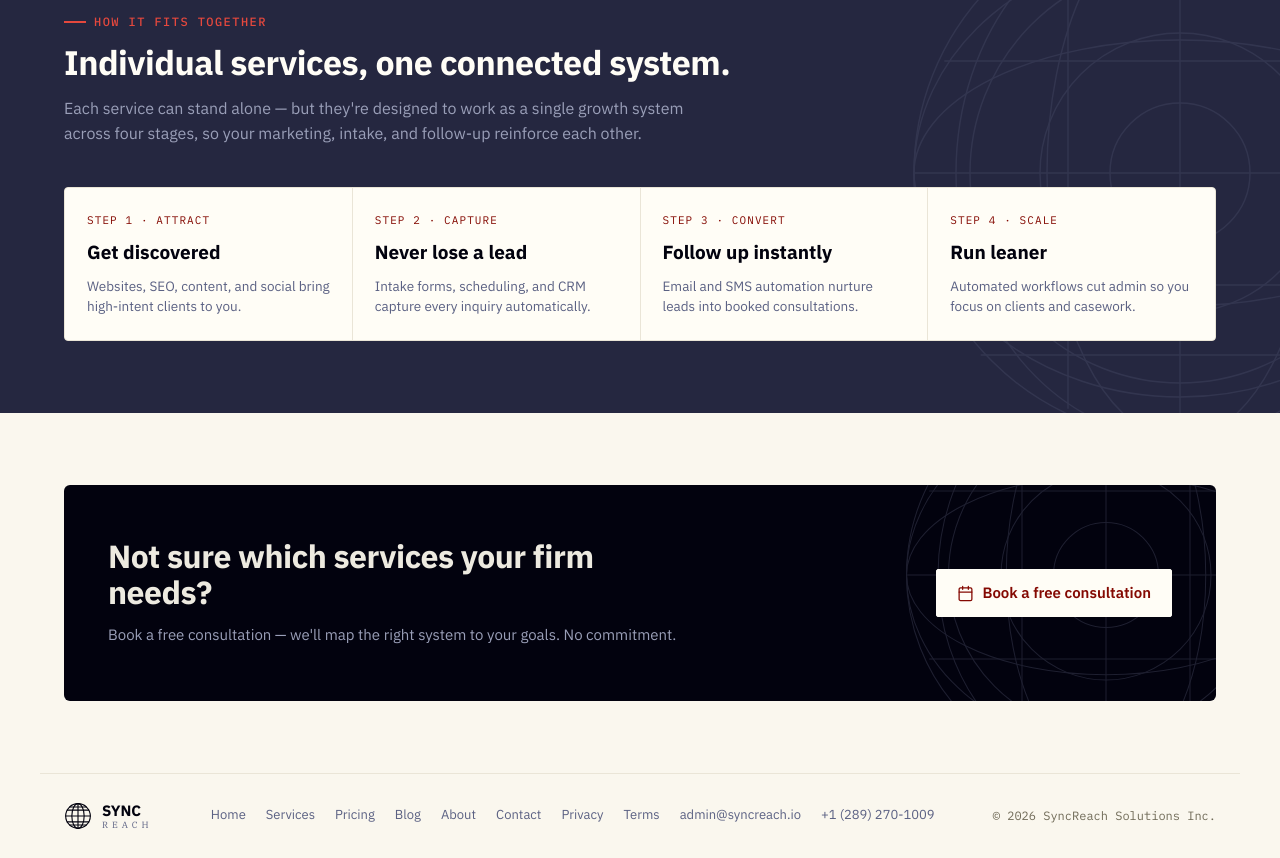
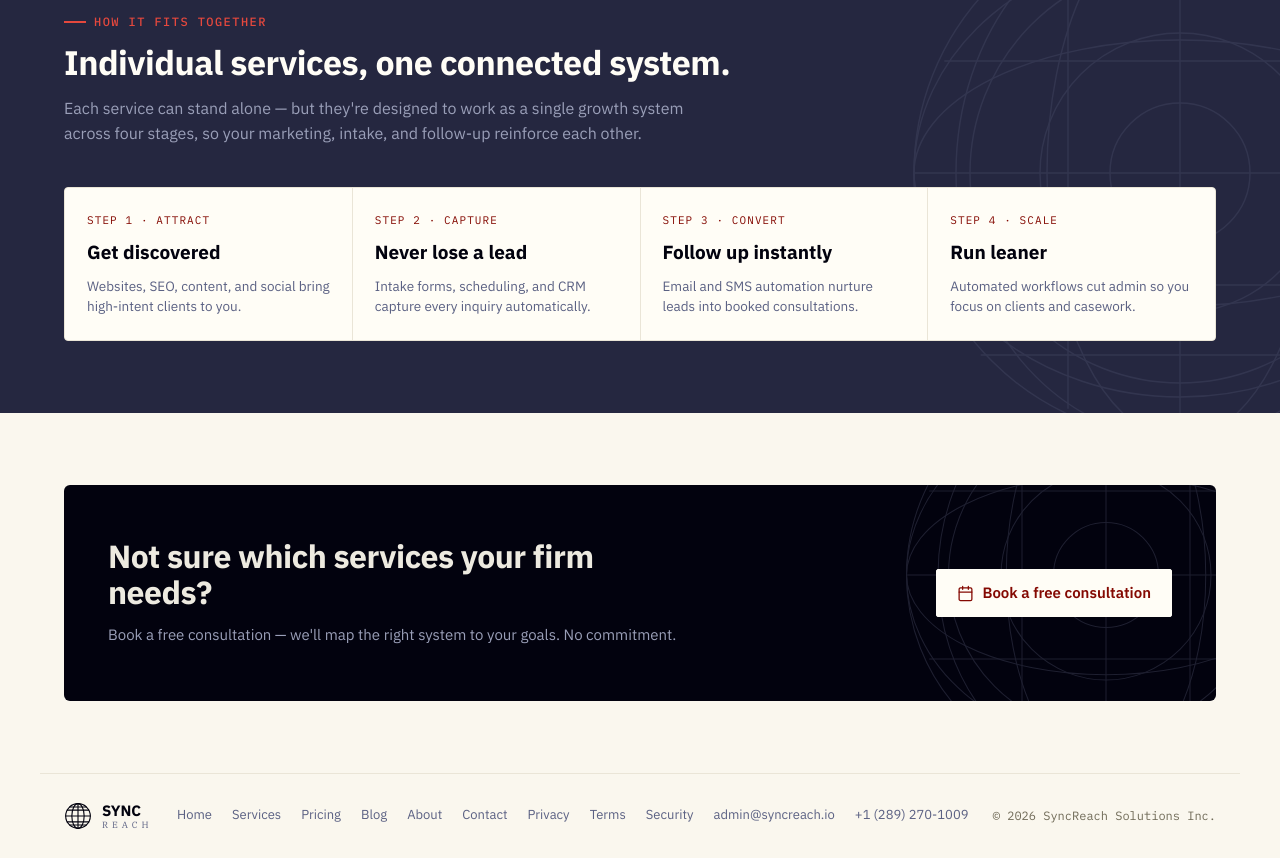
Before and after one commit to SyncReach/SyncReach.github.io, an Eleventy site: page services.html in a window 1280 px wide. Shown: the part 4544-5402 px from the top of the page. Built offline with nearby package versions, Linux system fonts and the light colour scheme; Eleventy itself is replaced by a stand-in of ours; files that its build step writes are made by us from their sources.

Commit message:
Update services.html

```diff
--- a/services.html
+++ b/services.html
@@ -315,7 +315,7 @@ height="0" width="0" style="display:none;visibility:hidden"></iframe></noscript>
     <span class="brand__name"><b>SYNC</b><span>REACH</span></span>
   </a>
   <div class="foot__links">
-    <a href="/">Home</a><a href="/services">Services</a><a href="/pricing">Pricing</a><a href="/blog">Blog</a><a href="/about">About</a><a href="/contact">Contact</a><a href="/privacy">Privacy</a><a href="/terms">Terms</a><a href="mailto:admin@syncreach.io">admin@syncreach.io</a><a href="tel:+12892701009">+1 (289) 270-1009</a>
+    <a href="/">Home</a><a href="/services">Services</a><a href="/pricing">Pricing</a><a href="/blog">Blog</a><a href="/about">About</a><a href="/contact">Contact</a><a href="/privacy">Privacy</a><a href="/terms">Terms</a><a href="/security">Security</a><a href="mailto:admin@syncreach.io">admin@syncreach.io</a><a href="tel:+12892701009">+1 (289) 270-1009</a>
   </div>
   <span class="foot__c">© 2026 SyncReach Solutions Inc.</span>
 </footer>
```
